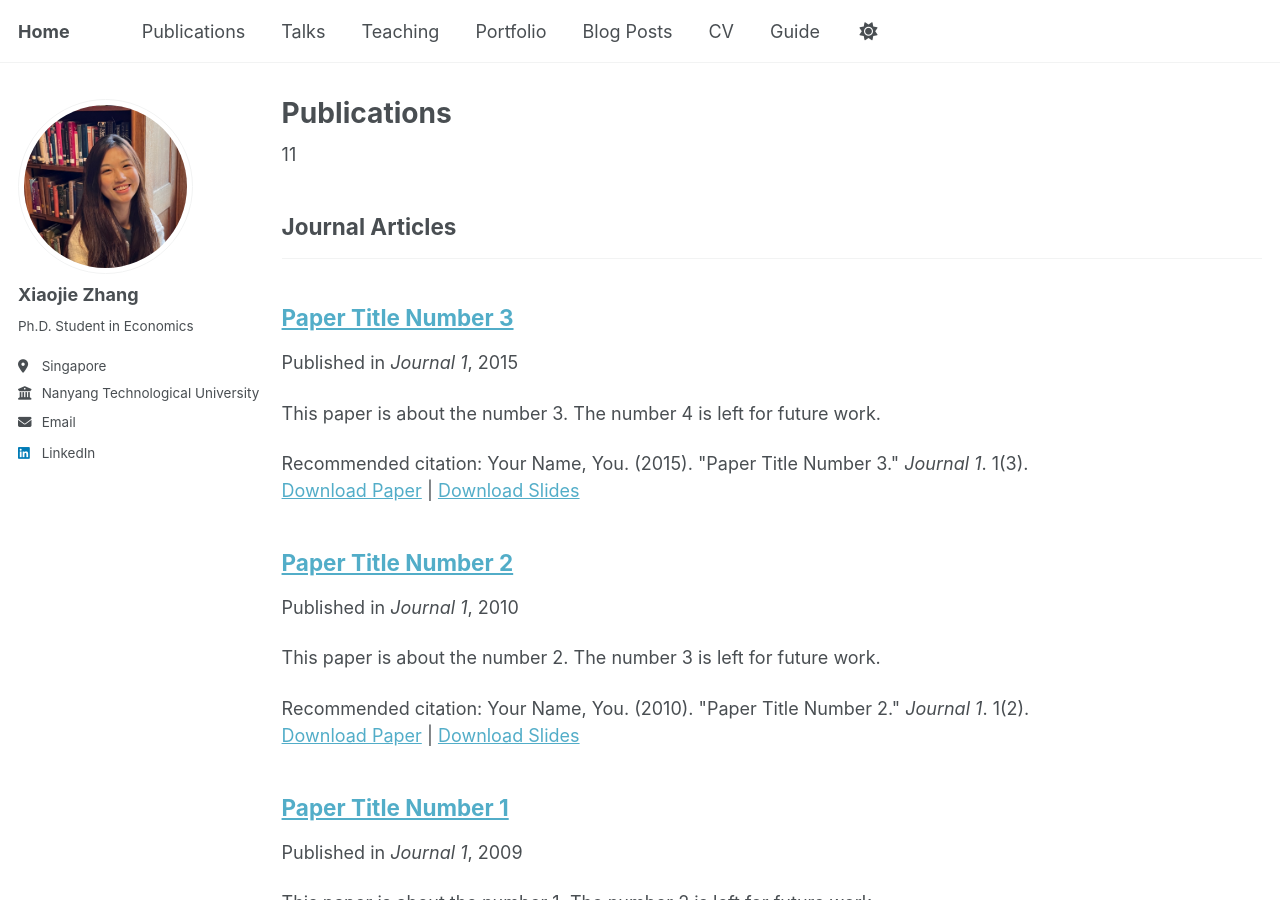
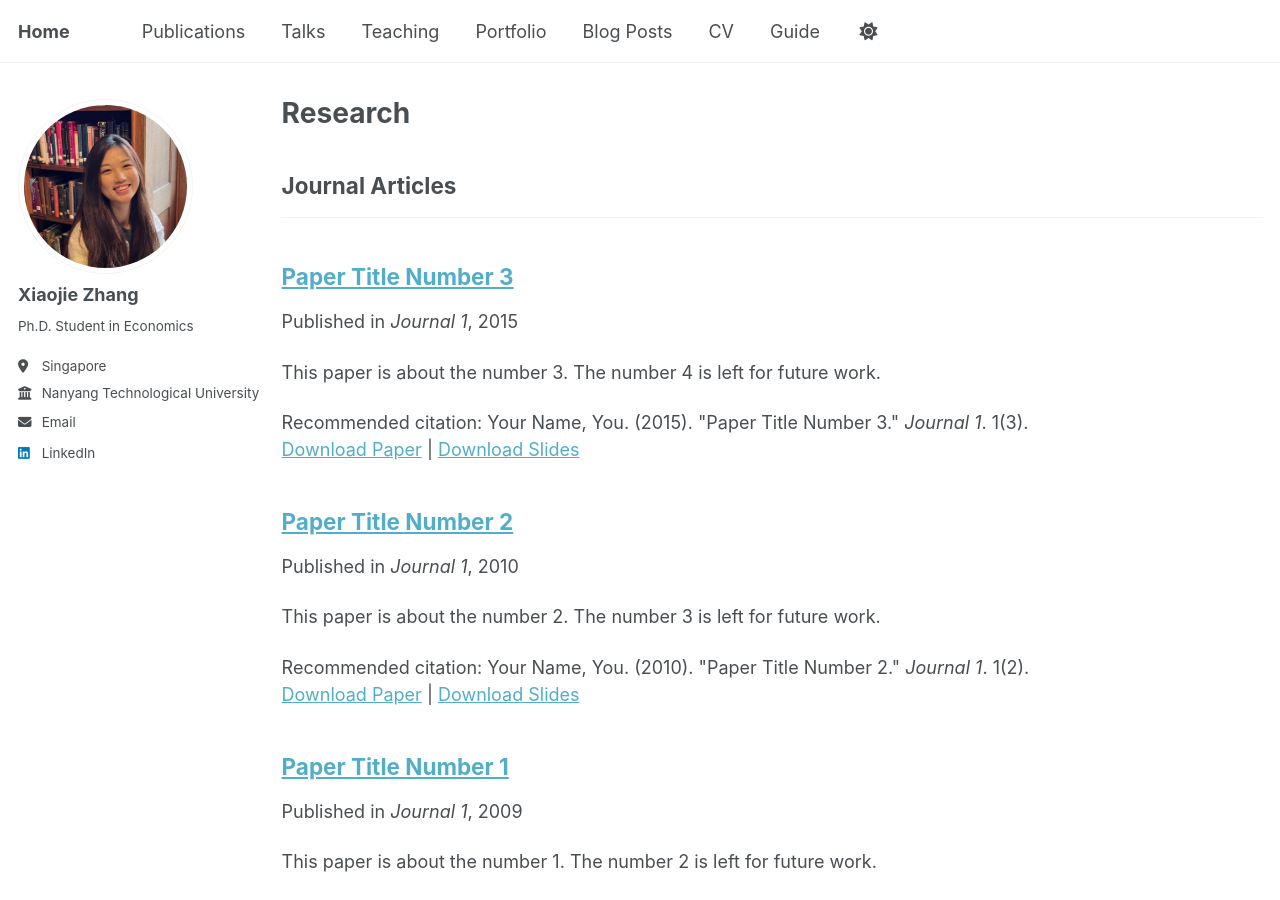
Before and after one commit to LuckyJasmin/XiaojieZhangPage.github.io, a Jekyll site: the page built from _pages/publications.html, in a window 1280 px wide and 900 px high. Built offline with Jekyll 4.4.1, drawn with Linux system fonts in a browser that asks for light colours; a script that is not in the unit is left out.

Commit message:
Update publications.html

```diff
--- a/_pages/publications.html
+++ b/_pages/publications.html
@@ -1,13 +1,10 @@
 ---
 layout: archive
-title: "Publications"
+title: "Research"
 permalink: /publications/
 author_profile: true
 ---
-11
-{% if site.author.googlescholar %}
-  <div class="wordwrap">You can also find my articles on <a href="{{site.author.googlescholar}}">my Google Scholar profile</a>.</div>
-{% endif %}
+
 
 {% include base_path %}
 
```
